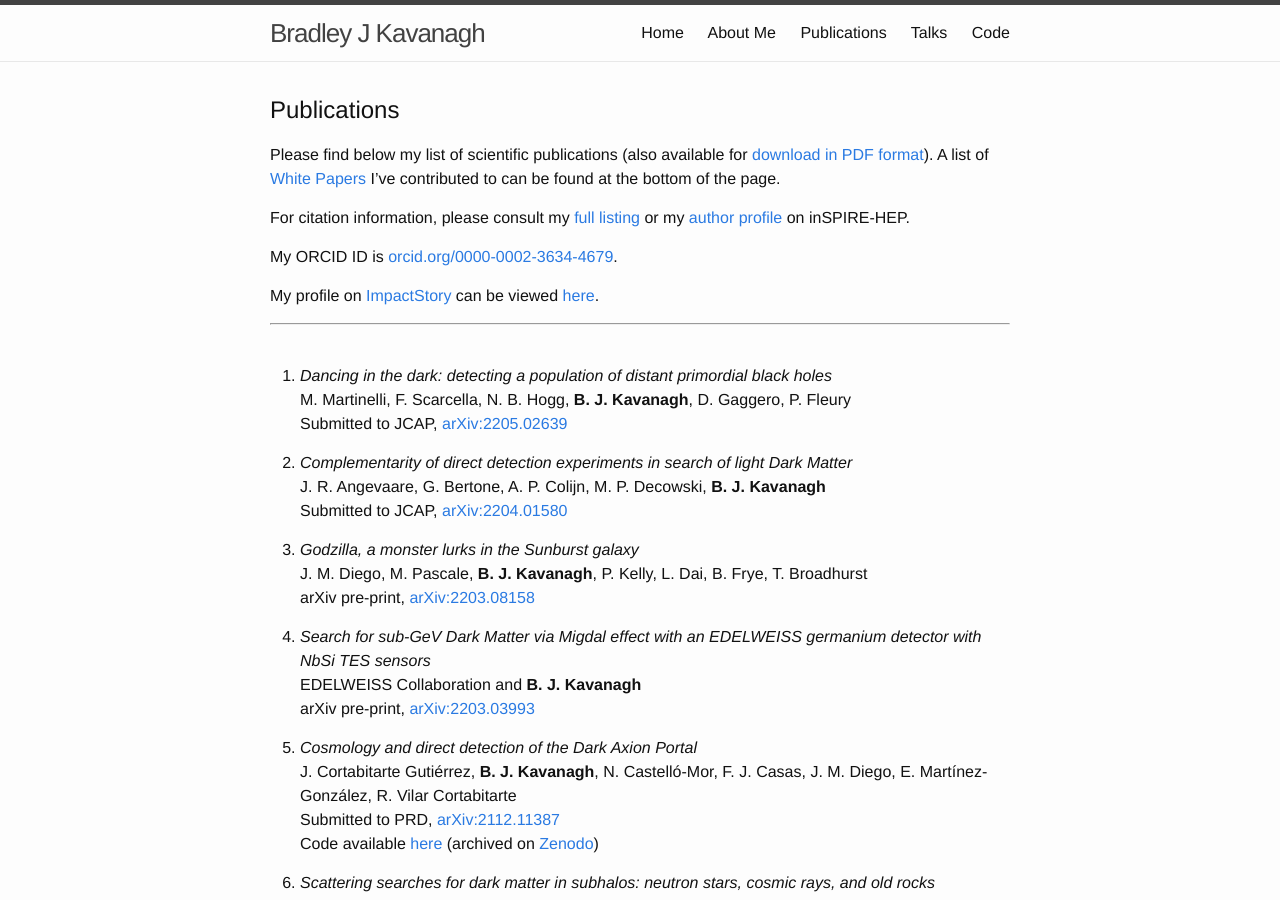
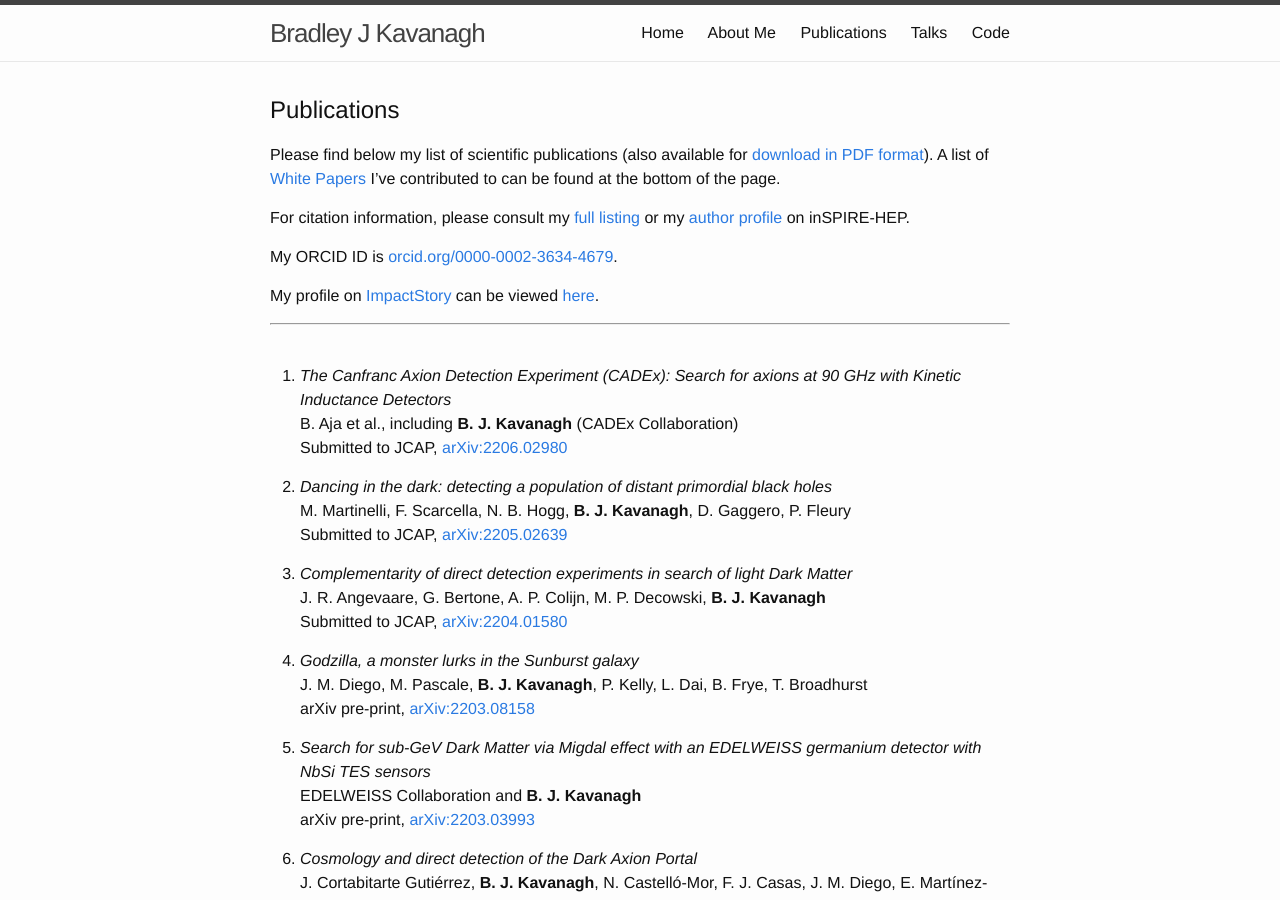
Before and after one commit to bradkav/bradkav.github.io, a Jekyll site: the page built from publications.md, in a window 1280 px wide and 900 px high. Built offline with Jekyll 4.4.1, drawn with Linux system fonts in a browser that asks for light colours.

Commit message:
Added CADEx paper

```diff
--- a/publications.md
+++ b/publications.md
@@ -20,7 +20,11 @@ My profile on [ImpactStory](https://impactstory.org/) can be viewed [here](https
 ***
 <br>
 
-1. *Dancing in the dark: detecting a population of distant primordial black holes*
+1. *The Canfranc Axion Detection Experiment (CADEx): Search for axions at 90 GHz with Kinetic Inductance Detectors*
+B. Aja et al., including **B. J. Kavanagh** (CADEx Collaboration)
+Submitted to JCAP, [arXiv:2206.02980](https://arxiv.org/abs/2206.02980)
+
+2. *Dancing in the dark: detecting a population of distant primordial black holes*
 M. Martinelli, F. Scarcella, N. B. Hogg, **B. J. Kavanagh**, D. Gaggero, P. Fleury
 Submitted to JCAP, [arXiv:2205.02639](https://arxiv.org/abs/2205.02639)
 
```
Also changed, not shown: 2 other files.
